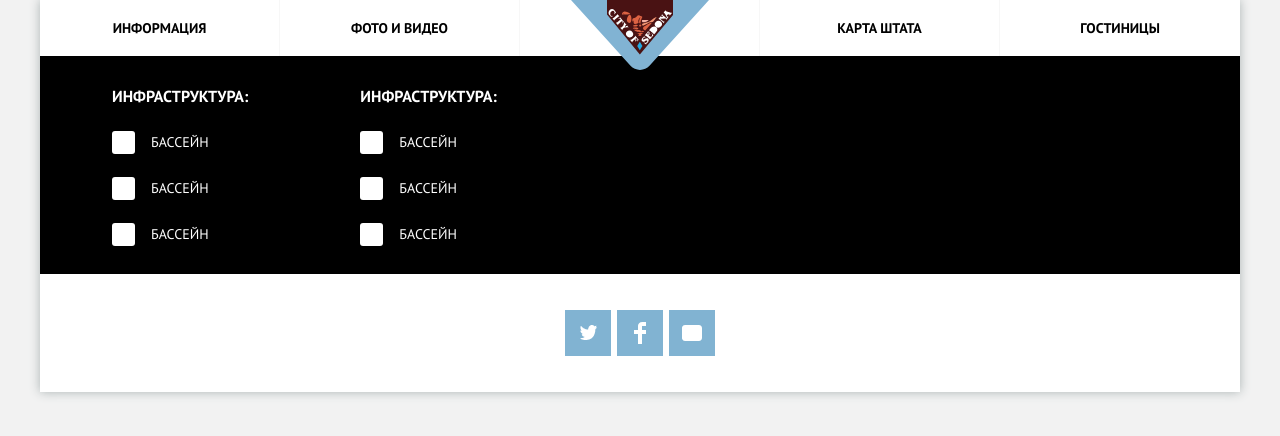
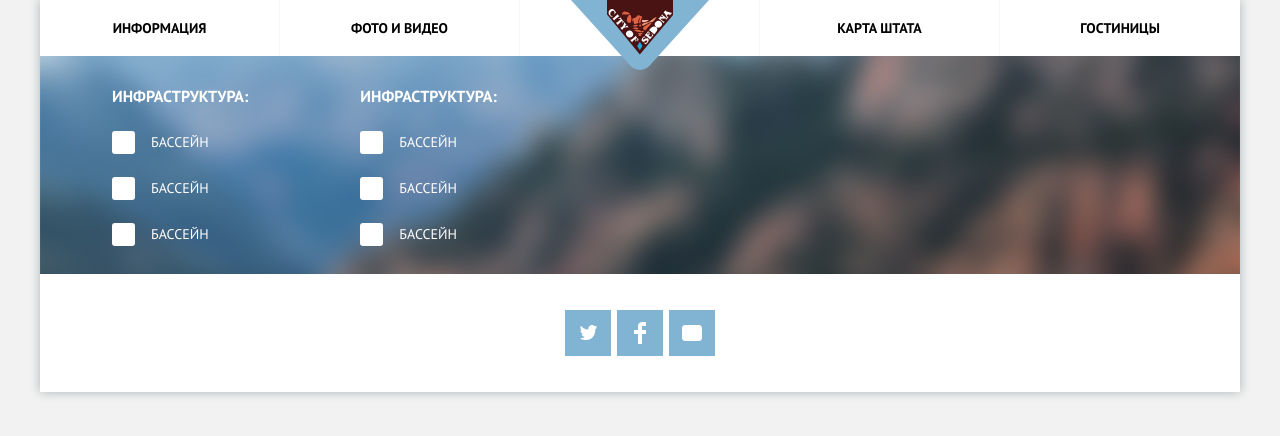
Before and after one commit to shock-dev/sedona, a Vue app: page /hotels in a window 1280 px wide. Shown: the top 436 px of the page. Built offline with nearby package versions, Linux system fonts and the light colour scheme.

Commit message:
styles for bg image filter panel

```diff
--- a/src/scss/components/_filter-panel.scss
+++ b/src/scss/components/_filter-panel.scss
@@ -1,7 +1,10 @@
 .filter-panel {
   display: flex;
   justify-content: space-between;
-  background-color: black;
+  background-image: url('~@/assets/img/filter-panel-bg.jpg');
+  background-repeat: no-repeat;
+  background-position: center;
+  background-size: cover;
   padding: 27px 72px;
   color: $white;
   font-weight: 700;
```
